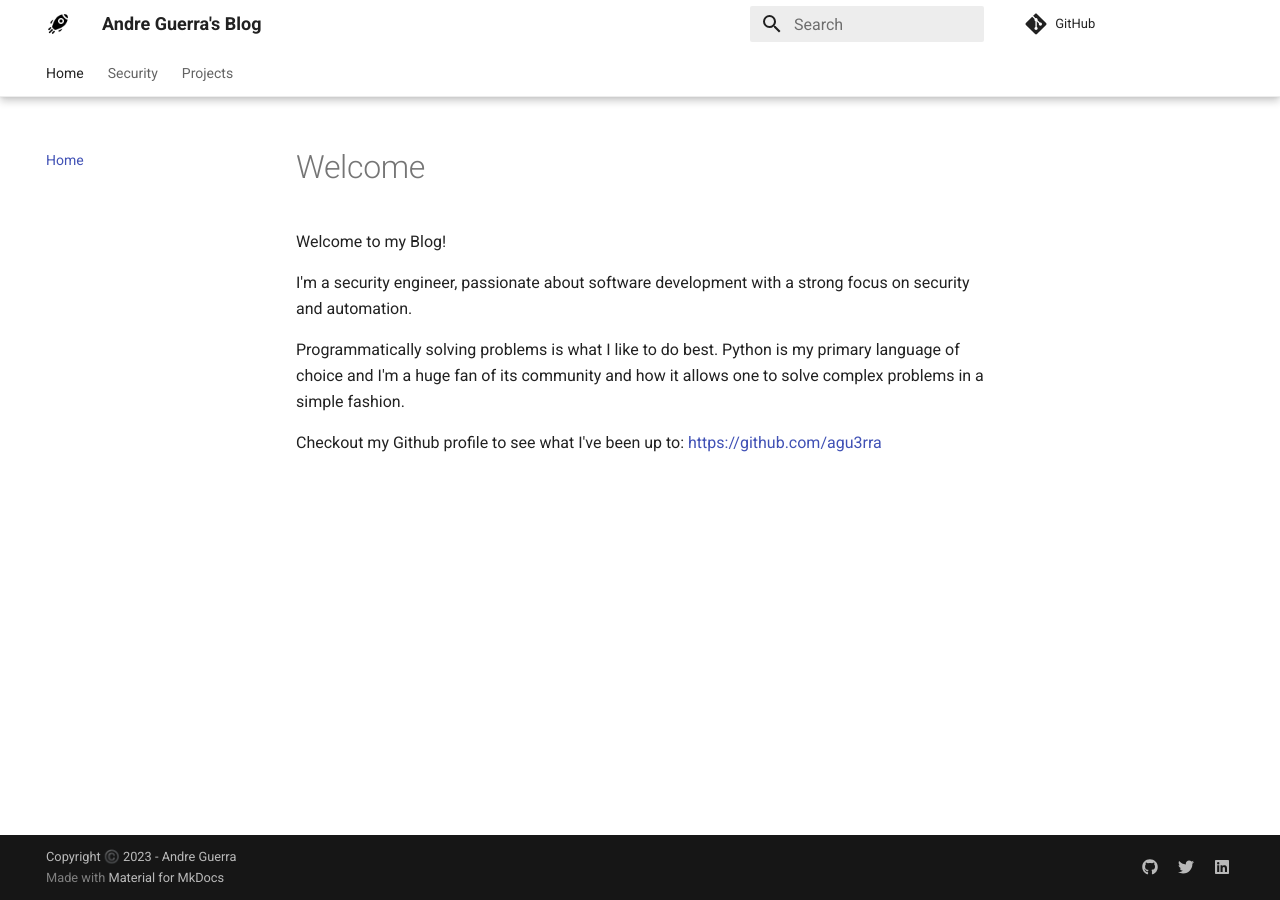
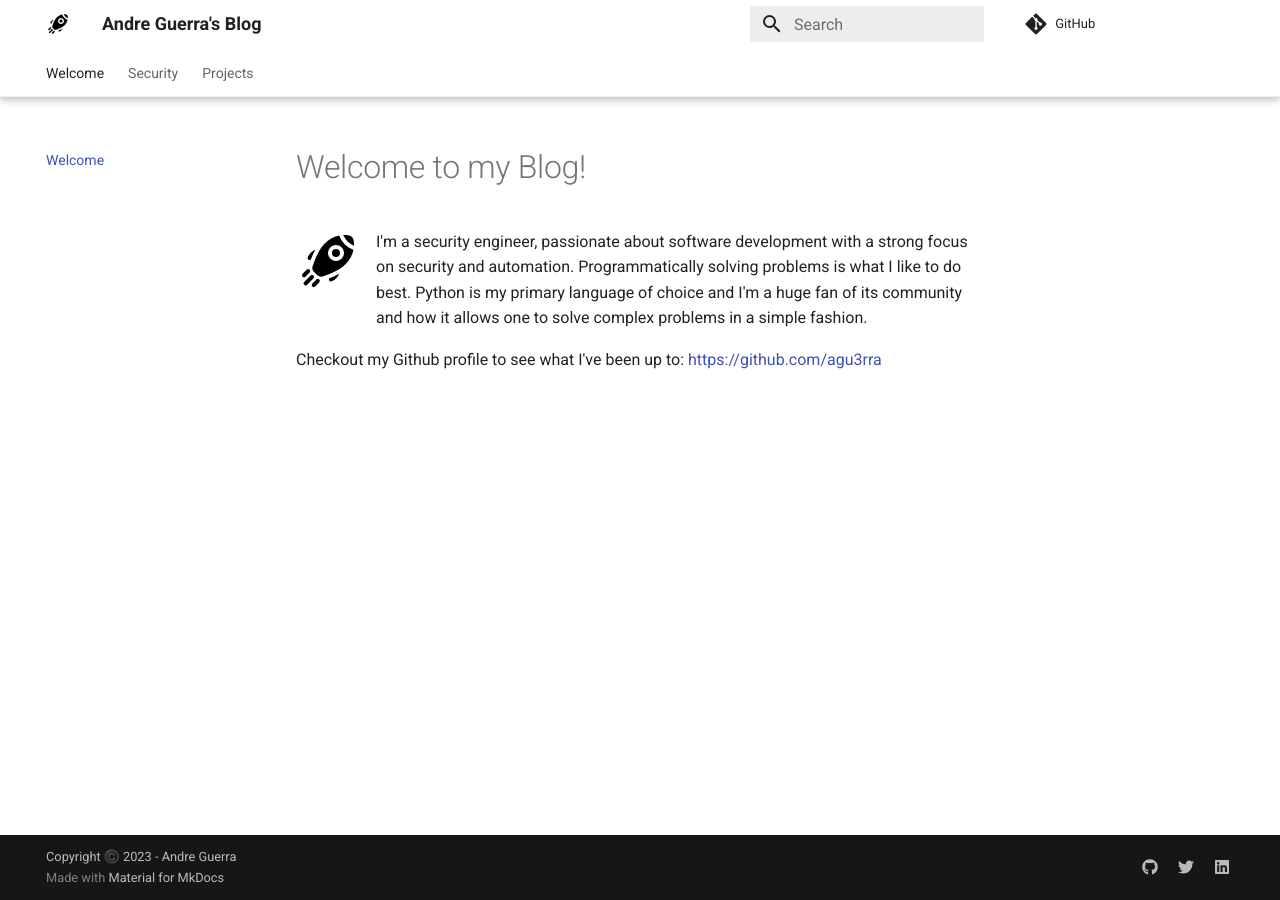
Before and after one commit to agu3rra/agu3rra.github.io, an MkDocs documentation site: the page built from docs/index.md, in a window 1280 px wide. Built offline with MkDocs 1.6.1 and Material for MkDocs 9.7.7, drawn with Linux system fonts in a browser that asks for light colours; comment, search, counter and statistics services are not loaded; some of the changed lines change nothing that is shown.

Commit message:
minor cosmetics

```diff
--- a/docs/index.md
+++ b/docs/index.md
@@ -1,8 +1,7 @@
-# Welcome
-Welcome to my Blog!
+# Welcome to my Blog!
 
+![rocket](./assets/logos/logo.png){ align=left }
 I'm a security engineer, passionate about software development with a strong focus on security and automation.
-
 Programmatically solving problems is what I like to do best. Python is my primary language of choice and I'm a huge fan of its community and how it allows one to solve complex problems in a simple fashion.
 
 Checkout my Github profile to see what I've been up to: https://github.com/agu3rra
--- a/mkdocs.yml
+++ b/mkdocs.yml
@@ -78,7 +78,7 @@ theme:
     - content.code.copy
 
 nav:
-  - Home: index.md
+  - Welcome: index.md
   - Security:
     - Tackling vulnerabilities in open-source software: security/vulnsOSS/article.md
     - Pragmatic Security Testing: security/pragmaticST/article.md
```
Also changed, not shown: 1 other file.
